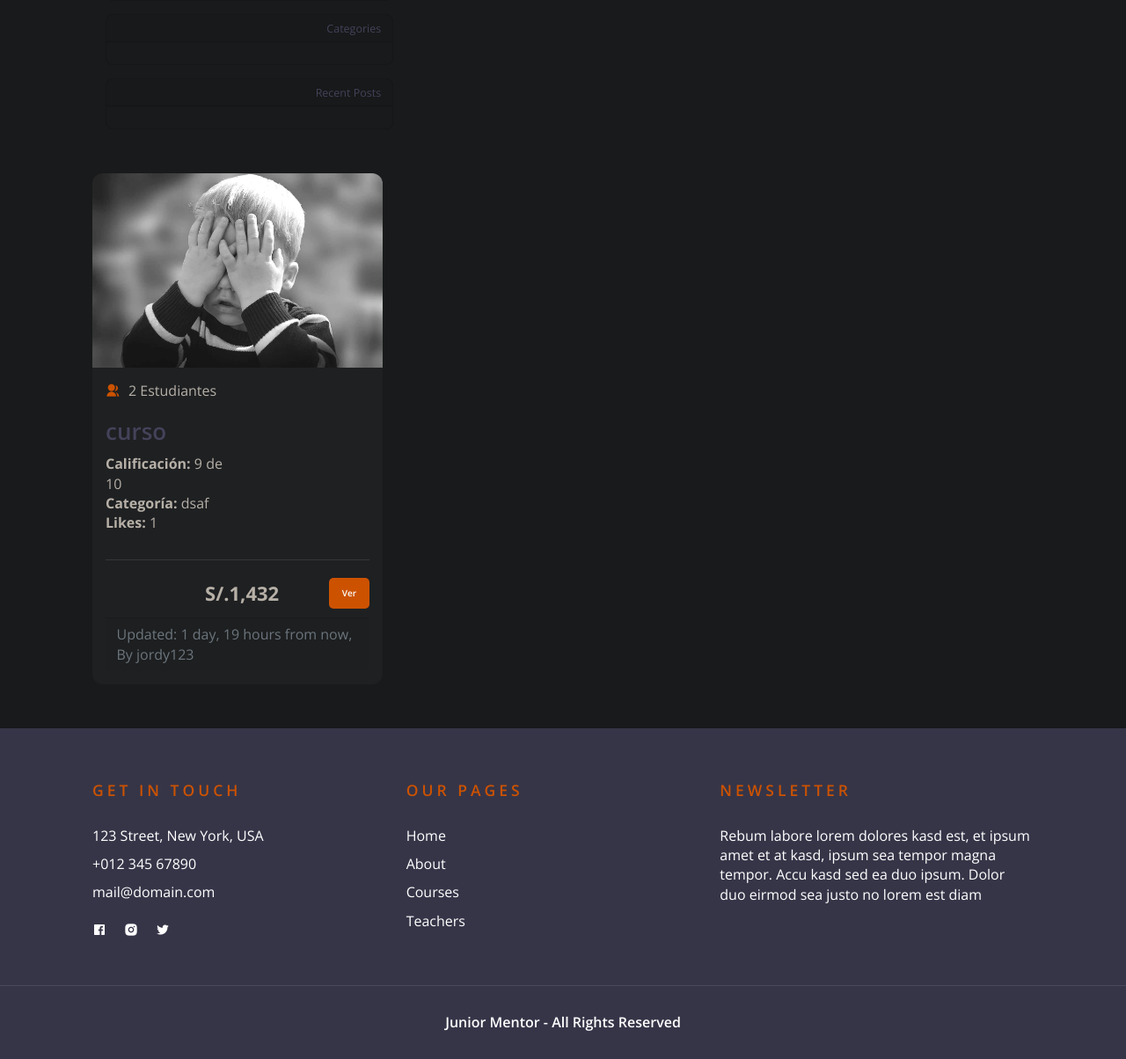
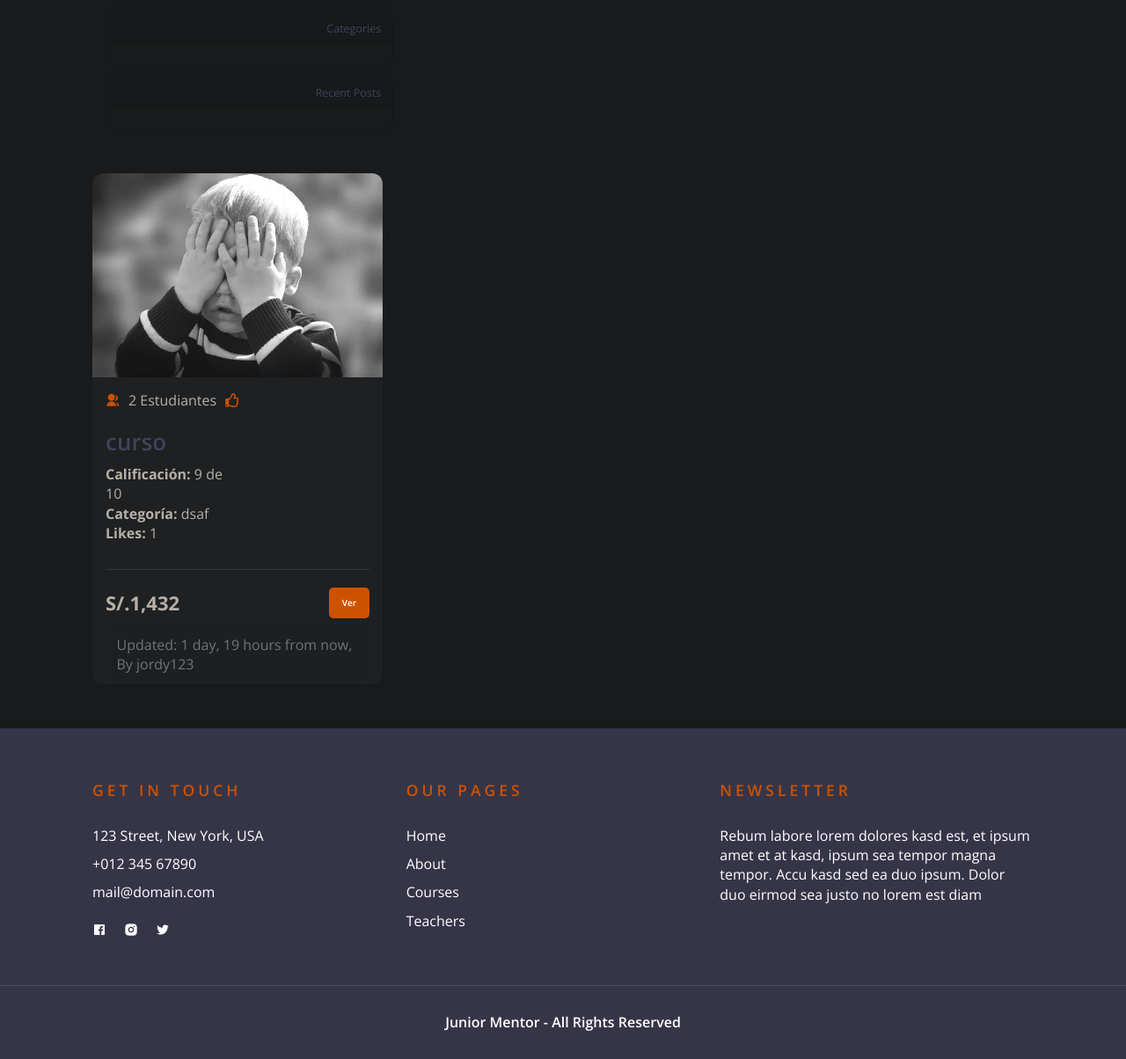
Before and after one commit to jchua21/JUNIOR-MENTOR, a Django app: a page that uses templates/partials/_styles.html in a window 1280 px wide. Shown: the part 177-1381 px from the top of the page at 88% size. Run offline with Django 4.2, Linux system fonts and the light colour scheme; data comes from the database, SQL or seed files in the repository; both versions use the stored data as it was after the commit; some libraries are stand-ins or nearby versions.

Commit message:
corrección estilo

```diff
--- a/static/css/app.css
+++ b/static/css/app.css
@@ -326,3 +326,11 @@ img{
      display: flex;
      justify-content: space-between;
 }
+
+.course-img{
+     height: 40%;
+}
+.course-img img{
+     object-fit: cover;
+     height: 100%;
+}
--- a/templates/cursos/curso_list.html
+++ b/templates/cursos/curso_list.html
@@ -19,6 +19,29 @@
                <span>
                     <i class="ri-group-fill"></i>
                     {{ obj.persons }} Estudiantes
+                    <div style="float: left;">
+                         <p>
+                         <div class="float-right user-icons">
+                              {% if obj in user_liked_posts %}
+                              <form action="{% url 'home' %}" id='like_form{{ obj.id }}' method="POST">
+                                   {% csrf_token %}
+                                   <input type="hidden" name="unlike" value="{{ obj.id }}">
+                                   <a href="javascript:{}"
+                                        onclick="document.getElementById('like_form{{obj.id}}').submit(); return false;">
+                                        <i class="fas fa-thumbs-up"></i></a>
+                              </form>
+                              {% else %}
+                              <form action="{% url 'home' %}" id='unlike_form{{ obj.id }}' method="POST">
+                                   {% csrf_token %}
+                                   <input type="hidden" name="like" value="{{ obj.id }}">
+                                   <a href="javascript:{}"
+                                        onclick="document.getElementById('unlike_form{{obj.id}}').submit(); return false;">
+                                        <i class="far fa-thumbs-up"></i></a>
+                              </form>
+                              {% endif %}
+                         </div>
+                         </p>
+                    </div>
                </span>
 
                <div class="course-info">
@@ -54,51 +77,7 @@
                </div>
 
                <div class="course-footer">
-                    <p>
-                    <div class="float-right user-icons">
-                         {% if obj in user_liked_posts %}
-                         <form action="{% url 'home' %}" id='like_form{{ obj.id }}' method="POST">
-                              {% csrf_token %}
-                              <input type="hidden" name="unlike" value="{{ obj.id }}">
-                              <a href="javascript:{}"
-                                   onclick="document.getElementById('like_form{{obj.id}}').submit(); return false;">
-                                   <i class="fas fa-thumbs-up"></i></a>
-                         </form>
-                         {% else %}
-                         <form action="{% url 'home' %}" id='unlike_form{{ obj.id }}' method="POST">
-                              {% csrf_token %}
-                              <input type="hidden" name="like" value="{{ obj.id }}">
-                              <a href="javascript:{}"
-                                   onclick="document.getElementById('unlike_form{{obj.id}}').submit(); return false;">
-                                   <i class="far fa-thumbs-up"></i></a>
-                         </form>
-                         {% endif %}
-                    </div>
-                    <span class="course-price"></span>
-                    </p>
-
                     <span class="course-price"> S/.{{ obj.price|intcomma }} </span>
-
-                    <div class="float-right user-icons">
-                         {% if obj in user_liked_posts %}
-                         <form action="{% url 'home' %}" id='like_form{{ obj.id }}' method="POST">
-                              {% csrf_token %}
-                              <input type="hidden" name="unlike" value="{{ obj.id }}">
-                              <a href="javascript:{}"
-                                   onclick="document.getElementById('like_form{{obj.id}}').submit(); return false;">
-                                   <i class="fas fa-thumbs-up"></i></a>
-                         </form>
-                         {% else %}
-                         <form action="{% url 'home' %}" id='unlike_form{{ obj.id }}' method="POST">
-                              {% csrf_token %}
-                              <input type="hidden" name="like" value="{{ obj.id }}">
-                              <a href="javascript:{}"
-                                   onclick="document.getElementById('unlike_form{{obj.id}}').submit(); return false;">
-                                   <i class="far fa-thumbs-up"></i></a>
-                         </form>
-                         {% endif %}
-                    </div>
-
                     <a href="{% url 'detail' obj.slug %}" class="btn"> Ver </a>
                </div>
 
--- a/templates/partials/_styles.html
+++ b/templates/partials/_styles.html
@@ -4,6 +4,8 @@
 <link rel="preconnect" href="https://fonts.gstatic.com" crossorigin>
 <link href="https://fonts.googleapis.com/css2?family=Open+Sans:wght@400;600;700&display=swap" rel="stylesheet">
 <link href="https://cdn.jsdelivr.net/npm/remixicon@2.2.0/fonts/remixicon.css" rel="stylesheet">
+<link rel="stylesheet" href="https://cdnjs.cloudflare.com/ajax/libs/font-awesome/5.15.3/css/all.min.css">
+
 
 <!-- Custom styles for this template -->
 <link rel="stylesheet" href="{% static 'css/normalize.css' %}">
```
Also changed, not shown: db.sqlite3.
